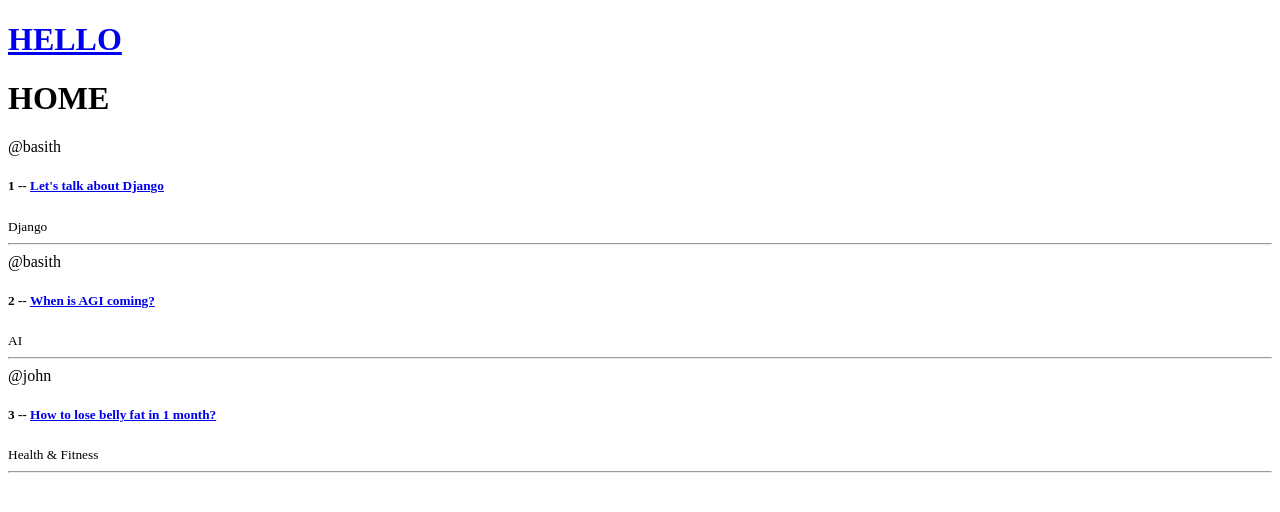
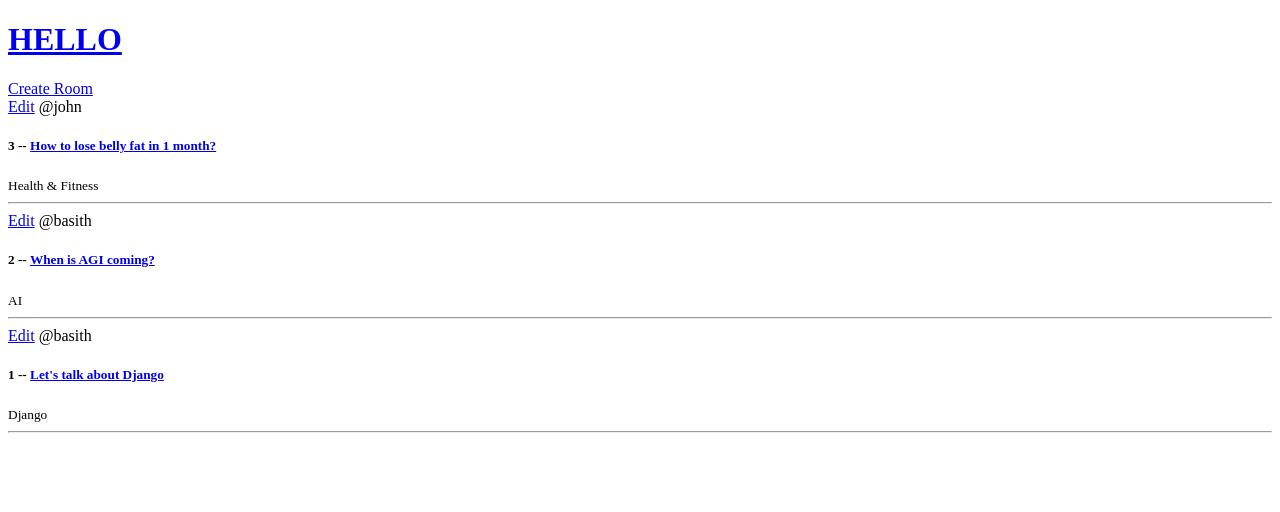
Before and after one commit to Basith-P/StudyBud, a Django app: page / in a window 1280 px wide. Shown: the top 512 px of the page. Run offline with Django 4.2, Linux system fonts and the light colour scheme; data comes from the database, SQL or seed files in the repository; both versions use the stored data as it was after the commit.

Commit message:
feat: edit room

```diff
--- a/base/models.py
+++ b/base/models.py
@@ -17,6 +17,9 @@ class Room(models.Model):
     updated = models.DateTimeField(auto_now=True)
     created = models.DateTimeField(auto_now_add=True)
 
+    class Meta:
+        ordering = ['-updated', '-created']
+
     def __str__(self):
         return self.name
 
--- a/base/templates/base/home.html
+++ b/base/templates/base/home.html
@@ -1,7 +1,8 @@
 {% extends 'main.html'%} {% block content %}
-<h1>HOME</h1>
+<a href="{% url 'create-room' %}">Create Room</a>
 {% for room in rooms %}
 <div>
+  <a href="{% url 'update-room' room.id %}">Edit</a>
   <span>@{{room.host.username}}</span>
   <h5>{{room.id}} -- <a href="{% url 'room' room.id  %}">{{room.name}}</a></h5>
   <small>{{room.topic.name}}</small>
--- a/base/templates/base/room.html
+++ b/base/templates/base/room.html
@@ -1,3 +1,3 @@
 {% extends 'main.html'%} {% block content %}
-<h1>{{room.updated}}</h1>
+<h1>{{room.desc}}</h1>
 {% endblock content %}
--- a/base/urls.py
+++ b/base/urls.py
@@ -4,4 +4,6 @@ from . import views
 urlpatterns = [
     path('', views.home, name='home'),
     path('room/<str:id>/', views.room, name='room'),
+    path('create-room/', views.createRoom, name='create-room'),
+    path('update-room/<str:id>/', views.updateRoom, name='update-room'),
 ]
--- a/base/views.py
+++ b/base/views.py
@@ -1,4 +1,6 @@
-from django.shortcuts import render
+from django.shortcuts import redirect, render
+
+from base.forms import RoomForm
 
 from .models import Room
 
@@ -13,3 +15,30 @@ def room(request, id):
     room = Room.objects.get(id=id)
     context = {'room': room}
     return render(request, 'base/room.html', context)
+
+
+def createRoom(request):
+    form = RoomForm()
+
+    if request.method == 'POST':
+        form = RoomForm(request.POST)
+        if form.is_valid():
+            form.save()
+            return redirect('home')
+
+    context = {'form': form}
+    return render(request, 'base/room_form.html', context)
+
+
+def updateRoom(request, id):
+    room = Room.objects.get(id=id)
+    form = RoomForm(instance=room)
+
+    if request.method == 'POST':
+        form = RoomForm(request.POST, instance=room)
+        if form.is_valid():
+            form.save()
+            return redirect('home')
+
+    context = {'form': form}
+    return render(request, 'base/room_form.html', context)
```
Also changed, not shown: base/forms.py (added, +8 -0 lines), base/templates/base/room_form.html (added, +8 -0 lines), db.sqlite3.
